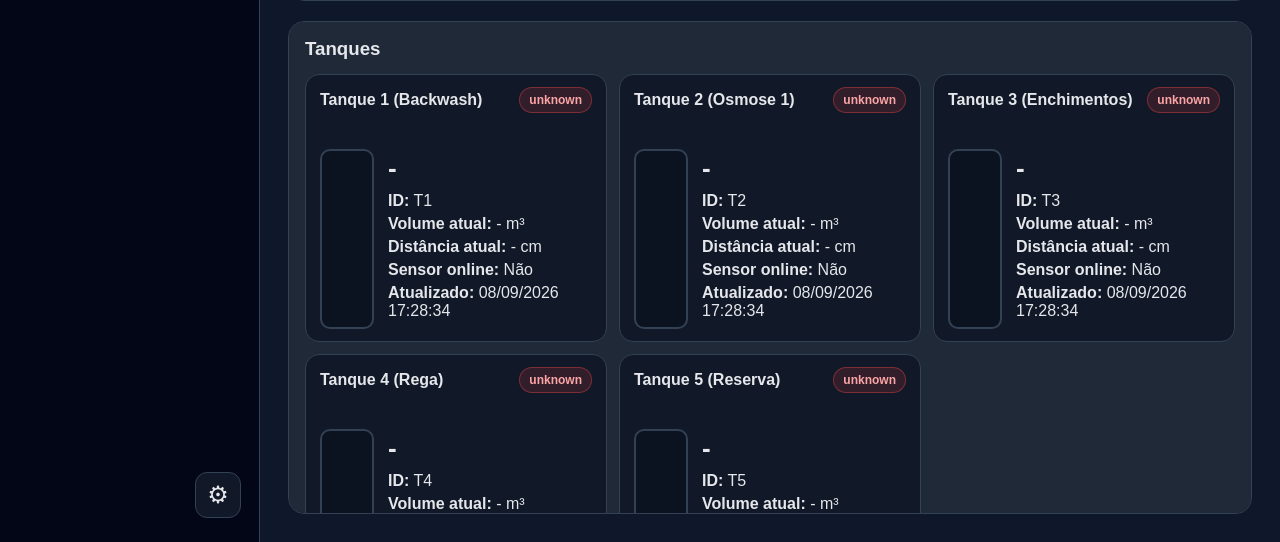
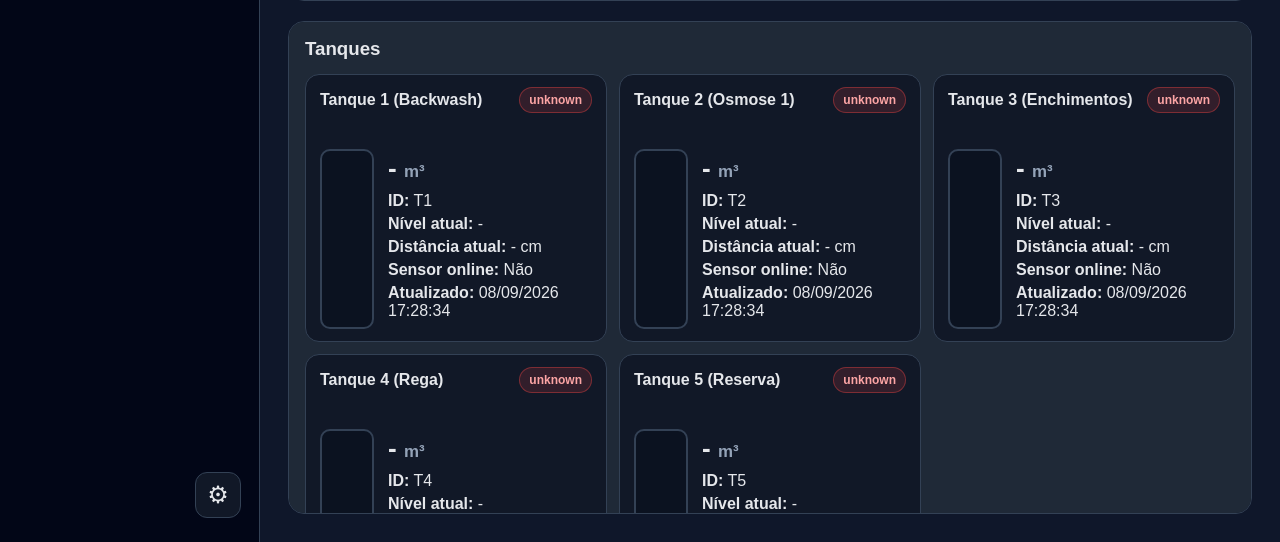
Before and after one commit to ViCor44/tank_control, a Flask app: page / in a window 1280 px wide. Shown: the part 591-1133 px from the top of the page. Run offline with Flask 3, Linux system fonts and the light colour scheme.

Commit message:
Destacar volume atual no dashboard

```diff
--- a/static/css/app.css
+++ b/static/css/app.css
@@ -537,10 +537,15 @@ select {
   flex: 1;
 }
 
-.tank-percent {
+.tank-primary-reading {
   font-size: 26px;
   font-weight: bold;
   margin-bottom: 8px;
+}
+
+.tank-primary-reading small {
+  color: var(--muted);
+  font-size: 0.65em;
 }
 
 .alarm-list {
--- a/templates/dashboard.html
+++ b/templates/dashboard.html
@@ -84,9 +84,9 @@
           <div class="tank-fill status-{{ tank.status }}" id="tank-fill-{{ tank.id }}" style="height: {{ tank.level_percent if tank.level_percent is not none else 0 }}%;"></div>
         </div>
         <div class="tank-meta">
-          <div class="tank-percent" id="tank-percent-{{ tank.id }}">{{ (tank.level_percent ~ '%') if tank.level_percent is not none else '-' }}</div>
+          <div class="tank-primary-reading"><span id="tank-volume-{{ tank.id }}">{{ tank.volume_m3 if tank.volume_m3 is not none else '-' }}</span> <small>m³</small></div>
           <p><strong>ID:</strong> {{ tank.id }}</p>
-          <p><strong>Volume atual:</strong> <span id="tank-volume-{{ tank.id }}">{{ tank.volume_m3 if tank.volume_m3 is not none else '-' }}</span> m³</p>
+          <p><strong>Nível atual:</strong> <span id="tank-percent-{{ tank.id }}">{{ (tank.level_percent ~ '%') if tank.level_percent is not none else '-' }}</span></p>
           <p><strong>Distância atual:</strong> <span id="tank-distance-{{ tank.id }}">{{ tank.distance_cm if tank.distance_cm is not none else '-' }}</span> cm</p>
           <p><strong>Sensor online:</strong> <span id="tank-sensor-ok-{{ tank.id }}">{{ "Sim" if tank.sensor_ok else "Não" }}</span></p>
           <p><strong>Atualizado:</strong> <span id="tank-last-update-{{ tank.id }}">{{ tank.last_update or "-" }}</span></p>
```
